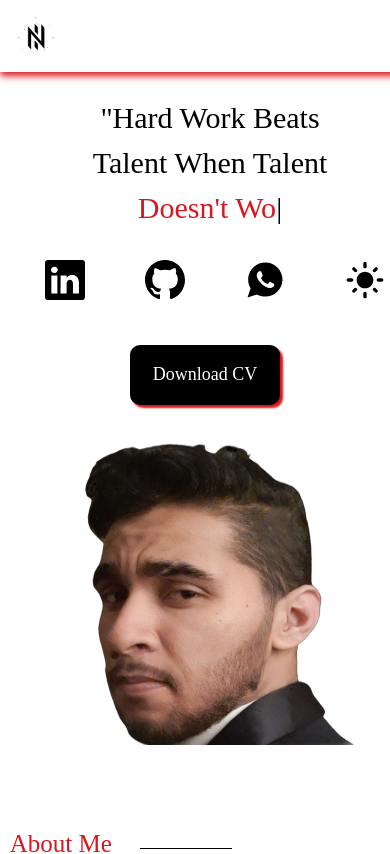
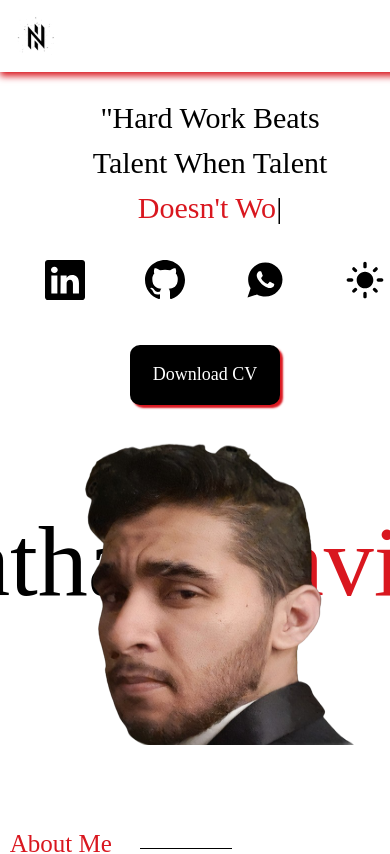
Before and after one commit to NathanDavids/PortfolioProject, a React (Vite) app: page / in a window 390 px wide. Shown: the top 854 px of the page. Built offline with nearby package versions, Linux system fonts and the light colour scheme; a web font is replaced by a local one.

Commit message:
Updated the speed of name animation

```diff
--- a/src/components/home/home.css
+++ b/src/components/home/home.css
@@ -244,6 +244,9 @@
             width: 100%;
             height: 100%;
             }
+            #nameContainer{
+                animation: name 16s linear infinite;
+            }
             #homeTextContainer{
             width: 300px;
             height: 400px;
@@ -298,6 +301,9 @@
         top: 210px;
         width: 480px;
         height: 400px;
+    }
+    #nameContainer{
+        animation: name 20s linear infinite;
     }
     #homeTextContainer{
        width: 450px;
--- a/src/components/home/home.jsx
+++ b/src/components/home/home.jsx
@@ -58,7 +58,7 @@ function home() {
           <div id='nameContainer'>
             <h1 className='name'>Nathan <span className='surnameText'>Davids</span> Nathan <span className='surnameText'> Davids </span>
             Nathan <span className='surnameText'>Davids </span> Nathan <span className='surnameText'> Davids </span> Nathan
-            <span className='surnameText'>Davids</span>
+            <span className='surnameText'> Davids</span> Nathan <span className='surnameText'> Davids </span>
             </h1>
           </div>
           <div id='homeImgContainer'>
```
Lines whose indentation alone changed are shown as unchanged.
